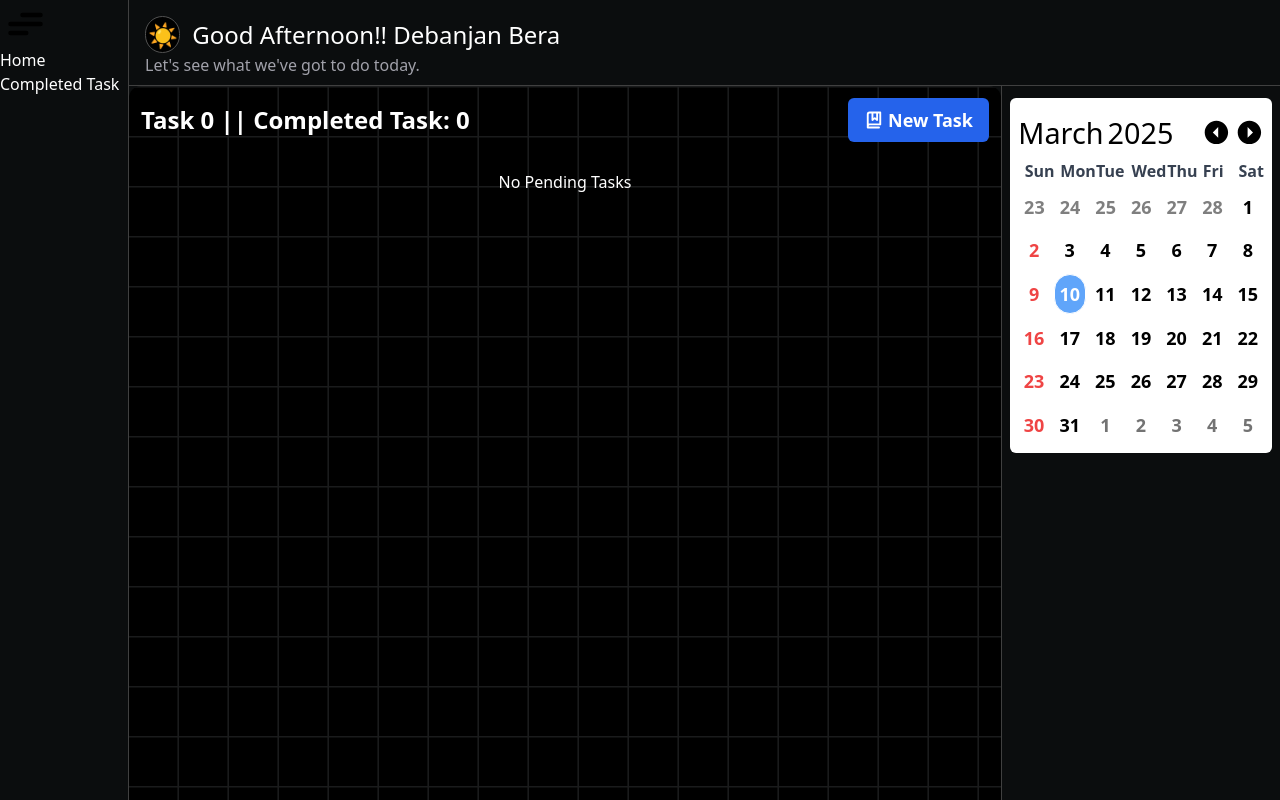
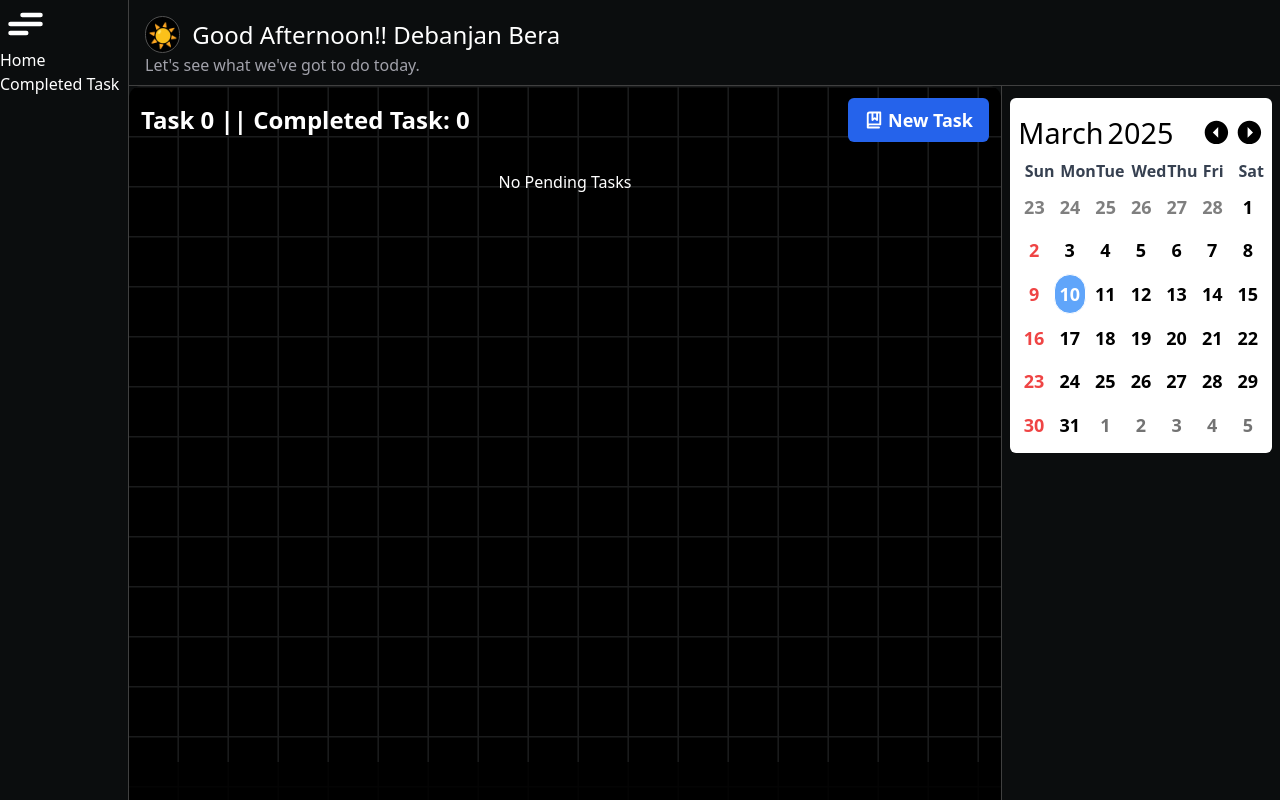
Before and after one commit to debanjan-bera/To-Do-Application, a React (Vite) app: page / in a window 1280 px wide. Built offline with nearby package versions, Linux system fonts and the light colour scheme.

Commit message:
refactor: Improve layout and styling in AppLayout, SideBar, and TodoApp for better visual consistency

```diff
--- a/src/AppLayout.jsx
+++ b/src/AppLayout.jsx
@@ -18,8 +18,7 @@ export const AppLayout = () => {
   return (
     <DataProvider>
       <section
-        className={`h-dvh w-lvw relative bg-[#0B0D0E] grid ${sideBarClass} grid-rows-[0.3fr_0.3fr_3fr]`}
-      >
+        className={`h-dvh w-lvw relative bg-[#0B0D0E] grid ${sideBarClass} grid-rows-[0.3fr_0.3fr_3fr]`}>
         <header className="head row-start-1 row-end-2 col-start-2 col-end-4 p-4 pb-2 border-b-[0.02rem] border-neutral-700">
           <div className="text-2xl font-medium text-white flex flex-row items-center justify-start gap-3">
             <DateAndTime />
--- a/src/Components/layout/SideBar/SideBar.css
+++ b/src/Components/layout/SideBar/SideBar.css
@@ -3,7 +3,7 @@
   }
   .line {
     fill: none;
-    stroke: black;
+    stroke: rgb(255, 255, 255);
     stroke-linecap: round;
     stroke-linejoin: round;
     stroke-width: 3;
--- a/src/To-Do/ToDoApp.jsx
+++ b/src/To-Do/ToDoApp.jsx
@@ -51,8 +51,8 @@ export const TodoApp = () => {
       }}>
         {/* stroke='%2318181b' */}
         <AnimatePresence>{windowOpen && <AddTaskForm />}</AnimatePresence>
-        <section className="m-3  text-white flex flex-row justify-between items-center">
-          <h2 className="text-2xl font-semibold">
+        <section className="m-3  text-white flex flex-row justify-between items-center ">
+          <h2 className="text-2xl font-semibold ">
             {`Task ${taskArr.length} || Completed Task: ${filteredData.length}`}
           </h2>
           <div>
@@ -68,8 +68,9 @@ export const TodoApp = () => {
           </button>
           </div>
         </section>
-        <section className="h-full w-full relative overflow-hidden">
-          <div className=" h-full w-full hello overflow-x-hidden overflow-y-scroll ">
+        <section className="h-full w-full relative overflow-hidden ">
+          <div className="h-[2.4rem] w-full z-20 absolute bottom-0 bg-black/85 inset-shadow-2 "></div>
+          <div className="h-full w-full hello overflow-x-hidden overflow-y-scroll ">
           <ul>
             <AnimatePresence>
               {taskArr.length ? (
@@ -93,6 +94,7 @@ export const TodoApp = () => {
             </ul>
           </div>
         </section>
+
         <MobileAddTaskButton addTask={handleAddTaskWindow} />
       </main>
     </>
```
